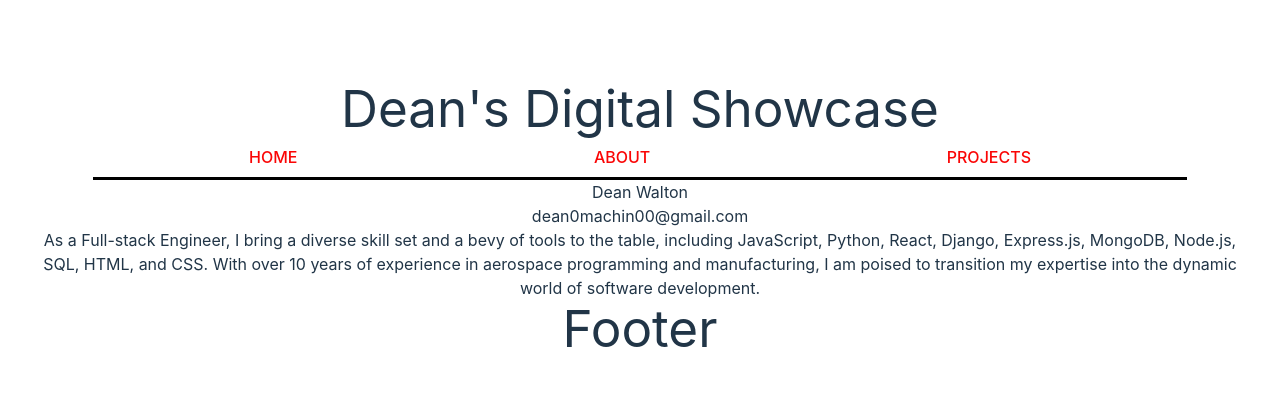
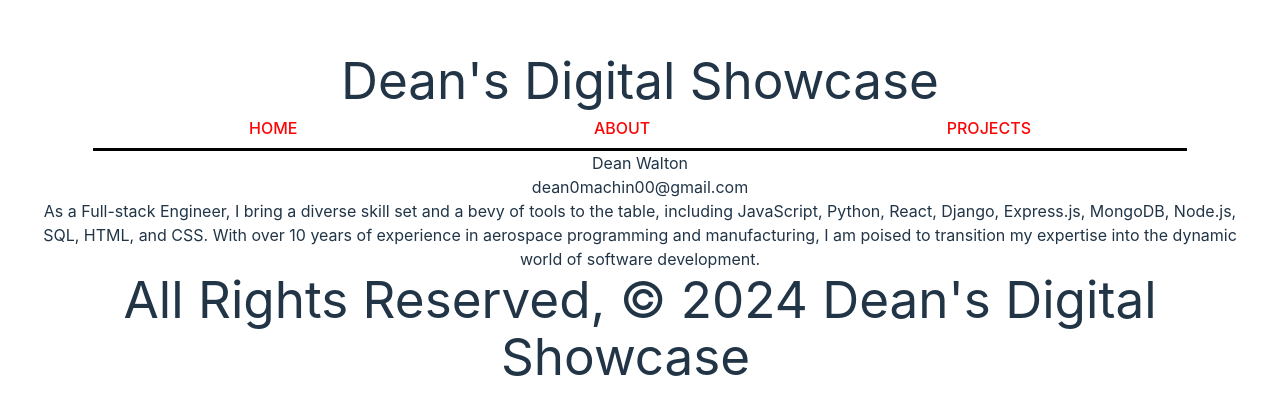
Before and after one commit to dean0machin0-ga/Portfolio, a React (Vite) app: page /about in a window 1280 px wide. Shown: the part 182-596 px from the top of the page. Built offline with nearby package versions, Linux system fonts and the light colour scheme.

Commit message:
Updated  footer

```diff
--- a/src/components/Footer.jsx
+++ b/src/components/Footer.jsx
@@ -1,7 +1,7 @@
 /* eslint-disable no-unused-vars */
 
 function Footer(props) {
-    return <h1>Footer</h1>
+    return <h1>All Rights Reserved, &copy; 2024 Dean&apos;s Digital Showcase &nbsp;</h1>
 }
 
 export default Footer
```
